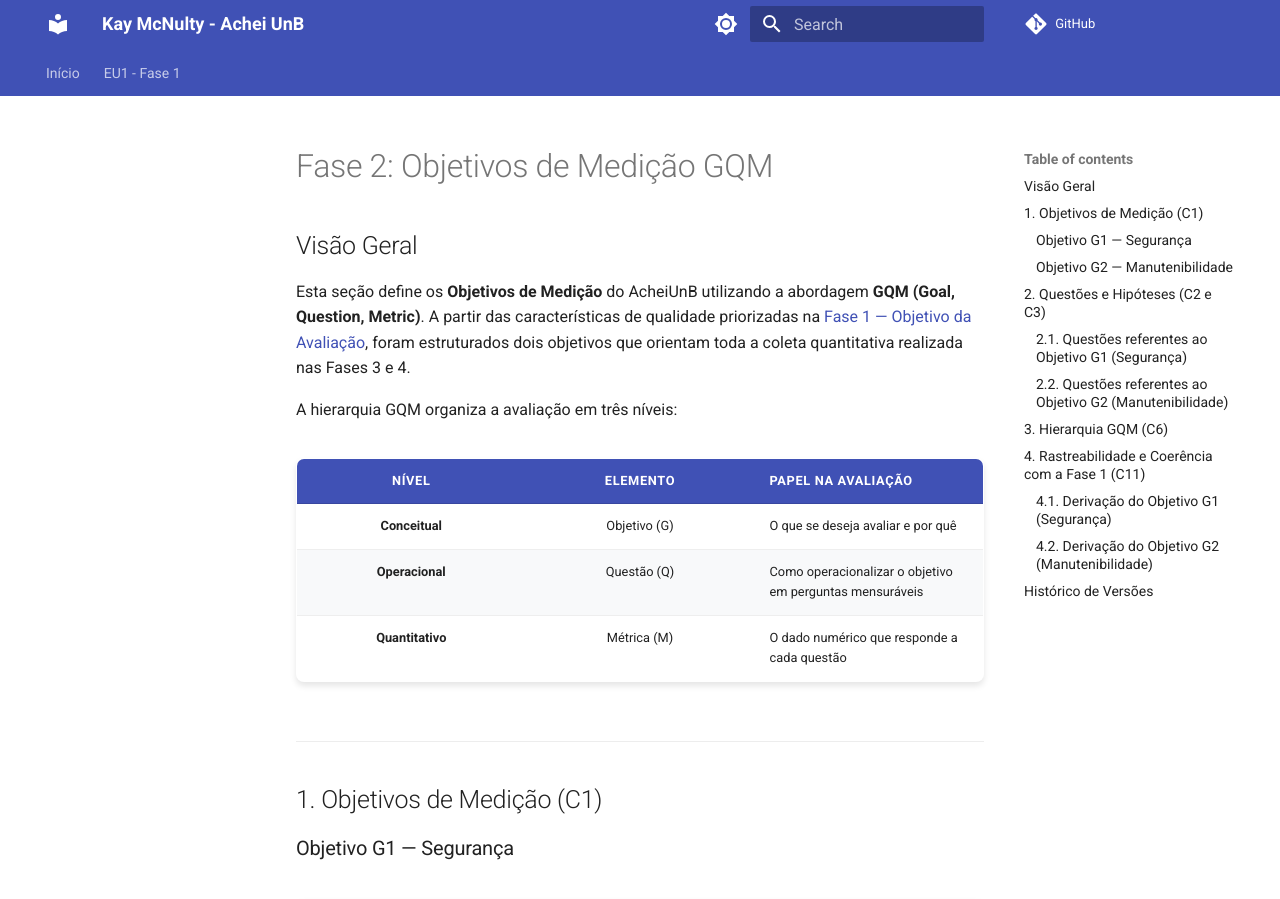
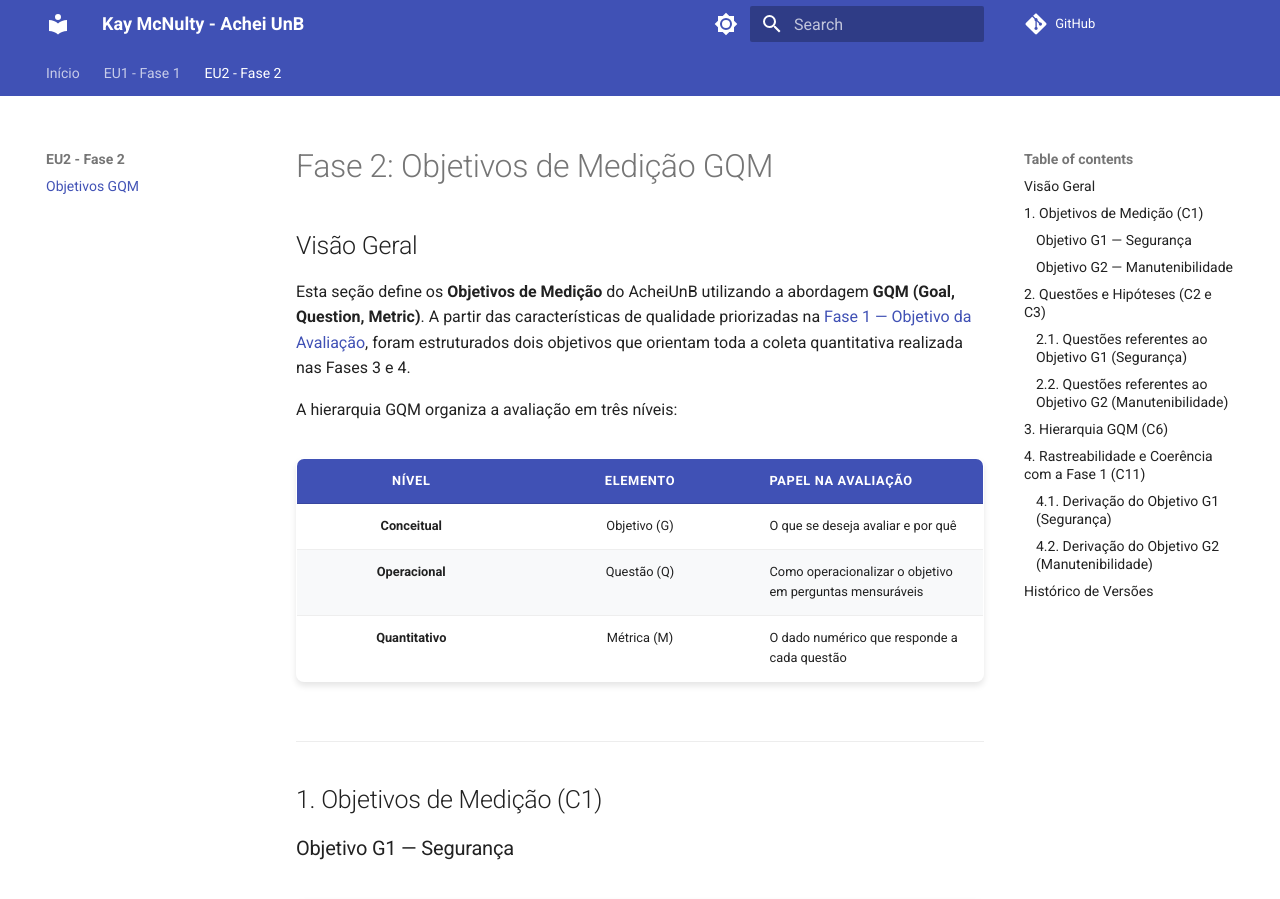
Before and after one commit to FCTE-Qualidade-de-Software-1/2026-1_T01_KAY_MCNULTY, an MkDocs documentation site: the page built from docs/fases/fase2/gqm-objetivos.md, in a window 1280 px wide and 900 px high. Built offline with MkDocs 1.6.1 and Material for MkDocs 9.7.7, drawn with Linux system fonts in a browser that asks for light colours; comment, search, counter and statistics services are not loaded.

Commit message:
docs: Adiciona documento da fase 2 no arquivo yml

```diff
--- a/mkdocs.yml
+++ b/mkdocs.yml
@@ -46,6 +46,8 @@ nav:
       - Resultados Esperados: fases/fase1/resultados.md
       - Dados Brutos e Consolidados: fases/fase1/dados-brutos.md
       - Entregas: fases/fase1/entregas.md
+  - EU2 - Fase 2:
+      - Objetivos GQM: fases/fase2/gqm-objetivos.md
 
 extra_css:
   - stylesheets/extra.css
```
